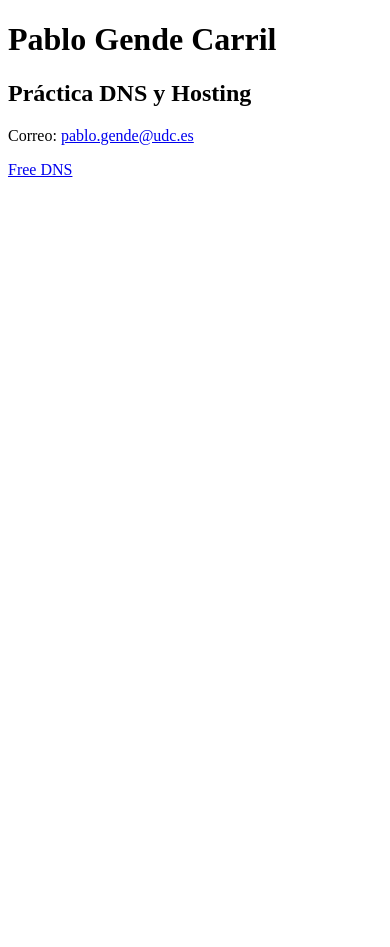
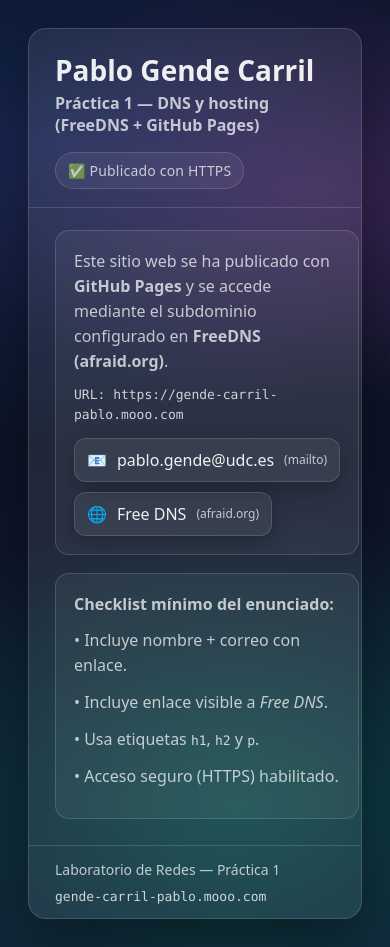
Before and after one commit to gende777/Redes, a plain HTML site: page index.html in a window 390 px wide. Before the commit the page ends 844 px from the top, so only its background shows below. Drawn offline with Linux system fonts and the light colour scheme.

Commit message:
Refactor index.html for better structure and styles
Updated HTML structure and styling for improved layout and responsiveness.

```diff
--- a/index.html
+++ b/index.html
@@ -1,20 +1,214 @@
-<!DOCTYPE html>
-<html>
+<!doctype html>
+<html lang="es">
 <head>
-  <meta charset="utf-8">
-  <title>Práctica DNS</title>
+  <meta charset="utf-8" />
+  <meta name="viewport" content="width=device-width, initial-scale=1" />
+  <title>Práctica 1 — DNS y Hosting</title>
+  <meta name="description" content="Sitio mínimo para la práctica de DNS y hosting con GitHub Pages y FreeDNS." />
+  <style>
+    :root{
+      --bg1:#0b1020;
+      --bg2:#111a33;
+      --card: rgba(255,255,255,.08);
+      --stroke: rgba(255,255,255,.14);
+      --text: rgba(255,255,255,.92);
+      --muted: rgba(255,255,255,.72);
+      --shadow: 0 20px 60px rgba(0,0,0,.45);
+      --radius: 18px;
+    }
+
+    *{ box-sizing: border-box; }
+    body{
+      margin:0;
+      min-height:100vh;
+      color: var(--text);
+      font-family: system-ui, -apple-system, Segoe UI, Roboto, Ubuntu, Cantarell, "Helvetica Neue", Arial, "Noto Sans", sans-serif;
+      background:
+        radial-gradient(900px 500px at 15% 15%, #2b7bff33, transparent 60%),
+        radial-gradient(700px 400px at 80% 20%, #ff4fd833, transparent 55%),
+        radial-gradient(700px 500px at 60% 85%, #00ffa833, transparent 60%),
+        linear-gradient(180deg, var(--bg1), var(--bg2));
+      display:flex;
+      align-items:center;
+      justify-content:center;
+      padding: 28px;
+    }
+
+    .wrap{
+      width: min(920px, 100%);
+    }
+
+    .card{
+      background: var(--card);
+      border: 1px solid var(--stroke);
+      border-radius: var(--radius);
+      box-shadow: var(--shadow);
+      overflow:hidden;
+    }
+
+    .header{
+      padding: 26px 26px 18px 26px;
+      border-bottom: 1px solid var(--stroke);
+      display:flex;
+      gap: 16px;
+      align-items:flex-start;
+      justify-content: space-between;
+      flex-wrap: wrap;
+    }
+
+    .badge{
+      display:inline-flex;
+      align-items:center;
+      gap: 8px;
+      padding: 8px 12px;
+      border-radius: 999px;
+      border: 1px solid var(--stroke);
+      background: rgba(255,255,255,.06);
+      color: var(--muted);
+      font-size: 14px;
+      letter-spacing: .2px;
+    }
+
+    h1{
+      margin: 0 0 6px 0;
+      font-size: clamp(28px, 4vw, 40px);
+      line-height: 1.12;
+    }
+
+    h2{
+      margin: 0;
+      font-size: clamp(16px, 2.2vw, 20px);
+      font-weight: 600;
+      color: var(--muted);
+    }
+
+    .body{
+      padding: 22px 26px 26px 26px;
+      display:grid;
+      grid-template-columns: 1.3fr 1fr;
+      gap: 18px;
+    }
+
+    @media (max-width: 820px){
+      .body{ grid-template-columns: 1fr; }
+    }
+
+    .panel{
+      padding: 18px;
+      border: 1px solid var(--stroke);
+      border-radius: 14px;
+      background: rgba(255,255,255,.05);
+    }
+
+    p{
+      margin: 0 0 12px 0;
+      color: var(--muted);
+      line-height: 1.55;
+      font-size: 16px;
+    }
+
+    .links{
+      display:flex;
+      gap: 10px;
+      flex-wrap: wrap;
+      margin-top: 6px;
+    }
+
+    a{
+      color: var(--text);
+      text-decoration: none;
+      border-bottom: 1px dashed rgba(255,255,255,.35);
+    }
+    a:hover{ border-bottom-color: rgba(255,255,255,.75); }
+
+    .btn{
+      display:inline-flex;
+      align-items:center;
+      gap: 10px;
+      padding: 10px 12px;
+      border-radius: 12px;
+      border: 1px solid var(--stroke);
+      background: rgba(255,255,255,.06);
+      color: var(--text);
+      box-shadow: 0 8px 22px rgba(0,0,0,.25);
+    }
+
+    .btn small{
+      color: var(--muted);
+      font-size: 12px;
+      border-bottom: none;
+    }
+
+    .footer{
+      padding: 14px 26px;
+      border-top: 1px solid var(--stroke);
+      display:flex;
+      justify-content: space-between;
+      flex-wrap: wrap;
+      gap: 10px;
+      color: var(--muted);
+      font-size: 14px;
+    }
+
+    .mono{
+      font-family: ui-monospace, SFMono-Regular, Menlo, Monaco, Consolas, "Liberation Mono", "Courier New", monospace;
+      font-size: 13px;
+      color: rgba(255,255,255,.78);
+    }
+  </style>
 </head>
+
 <body>
-  <h1>Pablo Gende Carril</h1>
-  <h2>Práctica DNS y Hosting</h2>
+  <main class="wrap">
+    <section class="card" aria-label="Práctica DNS y hosting">
+      <div class="header">
+        <div>
+          <h1>Pablo Gende Carril</h1>
+          <h2>Práctica 1 — DNS y hosting (FreeDNS + GitHub Pages)</h2>
+        </div>
+        <div class="badge" title="Sitio publicado con GitHub Pages">
+          ✅ Publicado con HTTPS
+        </div>
+      </div>
 
-  <p>
-    Correo:
-    <a href="mailto:pablo.gende@udc.es">pablo.gende@udc.es</a>
-  </p>
+      <div class="body">
+        <div class="panel">
+          <p>
+            Este sitio web se ha publicado con <strong>GitHub Pages</strong> y se accede mediante el subdominio
+            configurado en <strong>FreeDNS (afraid.org)</strong>.
+          </p>
 
-  <p>
-    <a href="https://freedns.afraid.org">Free DNS</a>
-  </p>
+          <p class="mono">
+            URL: https://gende-carril-pablo.mooo.com
+          </p>
+
+          <div class="links">
+            <a class="btn" href="mailto:pablo.gende@udc.es" aria-label="Enviar correo">
+              📧 <span>pablo.gende@udc.es</span>
+              <small>(mailto)</small>
+            </a>
+
+            <a class="btn" href="https://freedns.afraid.org" target="_blank" rel="noopener">
+              🌐 <span>Free DNS</span>
+              <small>(afraid.org)</small>
+            </a>
+          </div>
+        </div>
+
+        <div class="panel">
+          <p><strong>Checklist mínimo del enunciado:</strong></p>
+          <p>• Incluye nombre + correo con enlace.</p>
+          <p>• Incluye enlace visible a <em>Free DNS</em>.</p>
+          <p>• Usa etiquetas <span class="mono">h1</span>, <span class="mono">h2</span> y <span class="mono">p</span>.</p>
+          <p>• Acceso seguro (HTTPS) habilitado.</p>
+        </div>
+      </div>
+
+      <div class="footer">
+        <span>Laboratorio de Redes — Práctica 1</span>
+        <span class="mono">gende-carril-pablo.mooo.com</span>
+      </div>
+    </section>
+  </main>
 </body>
 </html>
```
